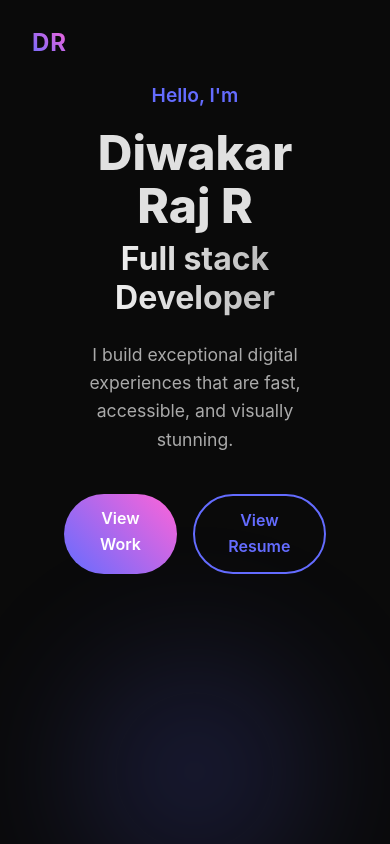
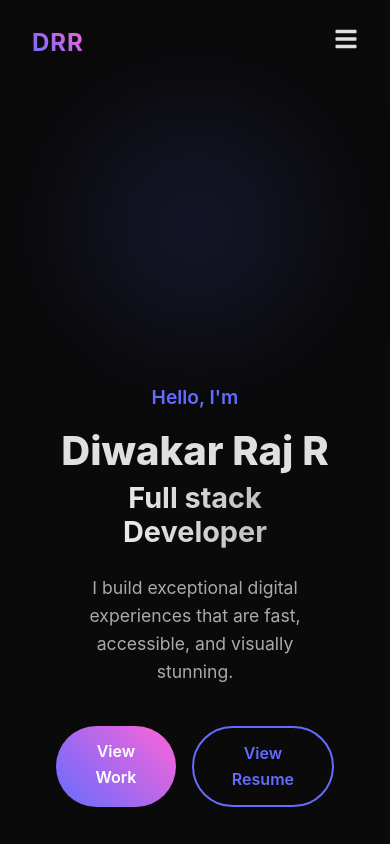
Before and after one commit to diwakar-raj-ramasamy/diwakar-raj-ramasamy.github.io, a React (Vite) app: page / in a window 390 px wide. Shown: the top 844 px of the page. Built offline with nearby package versions, Linux system fonts and the light colour scheme.

Commit message:
feat: made the design responsive and updated resume & mailid

```diff
--- a/src/components/Contact.tsx
+++ b/src/components/Contact.tsx
@@ -11,7 +11,7 @@ const Contact: React.FC = () => {
                         I'm currently looking for new opportunities. Whether you have a question or just want to say hi,
                         I'll try my best to get back to you!
                     </p>
-                    <a href="mailto:diwakar@example.com" className="btn btn-primary btn-lg">Say Hello</a>
+                    <a href="mailto:diwakarraj385@gmail.com" className="btn btn-primary btn-lg">Say Hello</a>
                 </div>
             </div>
         </section>
--- a/src/components/Header.css
+++ b/src/components/Header.css
@@ -26,6 +26,7 @@
     font-weight: 700;
     background: linear-gradient(45deg, var(--primary-color), var(--secondary-color));
     -webkit-background-clip: text;
+    background-clip: text;
     -webkit-text-fill-color: transparent;
     letter-spacing: 1px;
 }
@@ -58,9 +59,41 @@
     width: 100%;
 }
 
+.mobile-menu-btn {
+    display: none;
+    font-size: 1.5rem;
+    cursor: pointer;
+    color: var(--text-color);
+    z-index: 1001;
+}
+
 @media (max-width: 768px) {
+    .mobile-menu-btn {
+        display: block;
+    }
+
     .nav-links {
-        display: none;
-        /* Mobile menu to be implemented if needed */
+        position: fixed;
+        top: 0;
+        right: -100%;
+        width: 70%;
+        height: 100vh;
+        background-color: rgba(10, 10, 10, 0.95);
+        backdrop-filter: blur(10px);
+        flex-direction: column;
+        justify-content: center;
+        align-items: center;
+        transition: right 0.3s ease-in-out;
+        box-shadow: -5px 0 15px rgba(0, 0, 0, 0.5);
+        z-index: 1000;
+    }
+
+    .nav-links.active {
+        right: 0;
+    }
+
+    .nav-links a {
+        font-size: 1.5rem;
+        margin: 1.5rem 0;
     }
 }
--- a/src/components/Header.tsx
+++ b/src/components/Header.tsx
@@ -1,29 +1,49 @@
-import React, { useState, useEffect } from 'react';
+import { useState, useEffect } from 'react';
 import './Header.css';
+import { FaBars, FaTimes } from 'react-icons/fa';
 
-const Header: React.FC = () => {
+const Header = () => {
   const [scrolled, setScrolled] = useState(false);
+  const [menuOpen, setMenuOpen] = useState(false);
 
   useEffect(() => {
     const handleScroll = () => {
-      setScrolled(window.scrollY > 50);
+      const isScrolled = window.scrollY > 50;
+      if (isScrolled !== scrolled) {
+        setScrolled(isScrolled);
+      }
     };
+
     window.addEventListener('scroll', handleScroll);
-    return () => window.removeEventListener('scroll', handleScroll);
-  }, []);
+
+    return () => {
+      window.removeEventListener('scroll', handleScroll);
+    };
+  }, [scrolled]);
+
+  const toggleMenu = () => {
+    setMenuOpen(!menuOpen);
+  };
+
+  const closeMenu = () => {
+    setMenuOpen(false);
+  };
 
   return (
     <header className={`header ${scrolled ? 'scrolled' : ''}`}>
       <div className="container header-container">
-        <div className="logo">DR</div>
-        <nav>
-          <ul className="nav-links">
-            <li><a href="#hero">Home</a></li>
-            <li><a href="#about">About</a></li>
-            <li><a href="#skills">Skills</a></li>
-            <li><a href="#projects">Projects</a></li>
-            <li><a href="#contact">Contact</a></li>
-          </ul>
+        <a href="#" className="logo" onClick={closeMenu}>DRR</a>
+
+        <div className="mobile-menu-btn" onClick={toggleMenu}>
+          {menuOpen ? <FaTimes /> : <FaBars />}
+        </div>
+
+        <nav className={`nav-links ${menuOpen ? 'active' : ''}`}>
+          <a href="#hero" onClick={closeMenu}>Home</a>
+          <a href="#about" onClick={closeMenu}>About</a>
+          <a href="#skills" onClick={closeMenu}>Skills</a>
+          <a href="#projects" onClick={closeMenu}>Projects</a>
+          <a href="#contact" onClick={closeMenu}>Contact</a>
         </nav>
       </div>
     </header>
--- a/src/components/Hero.css
+++ b/src/components/Hero.css
@@ -42,6 +42,7 @@
     margin-bottom: 1.5rem;
     background: linear-gradient(to right, #fff, #aaa);
     -webkit-background-clip: text;
+    background-clip: text;
     -webkit-text-fill-color: transparent;
 }
 
@@ -93,18 +94,26 @@
 }
 
 @media (max-width: 768px) {
+    .hero {
+        padding-top: 100px;
+        /* More space for fixed header on mobile */
+    }
+
     .hero-container {
-        flex-direction: column;
+        flex-direction: column-reverse;
+        /* Visual on top/middle, text below */
         text-align: center;
+        gap: 2rem;
     }
 
     .hero-content {
-        margin-bottom: 3rem;
+        margin-bottom: 2rem;
+        max-width: 100%;
     }
 
     .hero .title {
         text-align: center;
-        font-size: 2rem;
+        font-size: 1.8rem;
     }
 
     .hero-buttons {
@@ -112,6 +121,16 @@
     }
 
     .name {
-        font-size: 3rem;
+        font-size: 2.5rem;
+    }
+
+    .description {
+        margin-left: auto;
+        margin-right: auto;
+    }
+
+    .glow-circle {
+        width: 250px;
+        height: 250px;
     }
 }
--- a/src/components/Projects.css
+++ b/src/components/Projects.css
@@ -2,6 +2,13 @@
     display: grid;
     grid-template-columns: repeat(auto-fit, minmax(300px, 1fr));
     gap: 2rem;
+}
+
+@media (max-width: 768px) {
+    .projects-grid {
+        grid-template-columns: 1fr;
+        gap: 1.5rem;
+    }
 }
 
 .project-card {
--- a/src/index.css
+++ b/src/index.css
@@ -53,6 +53,17 @@ h2 {
   -webkit-text-fill-color: transparent;
 }
 
+@media (max-width: 768px) {
+  section {
+    padding: 3rem 1.5rem;
+  }
+
+  h2 {
+    font-size: 2rem;
+    margin-bottom: 2rem;
+  }
+}
+
 button {
   cursor: pointer;
   border: none;
```
Also changed, not shown: 1 other file (tests, documents, lock files or other folders).
